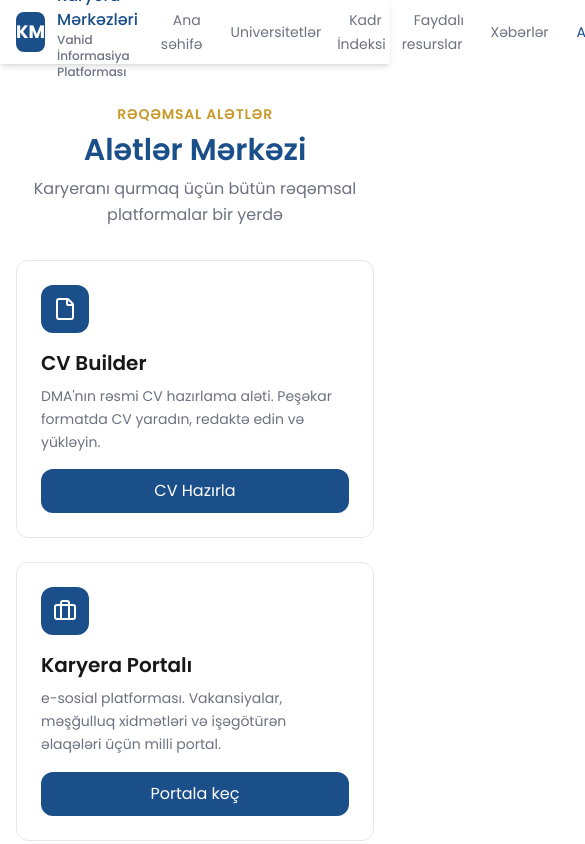
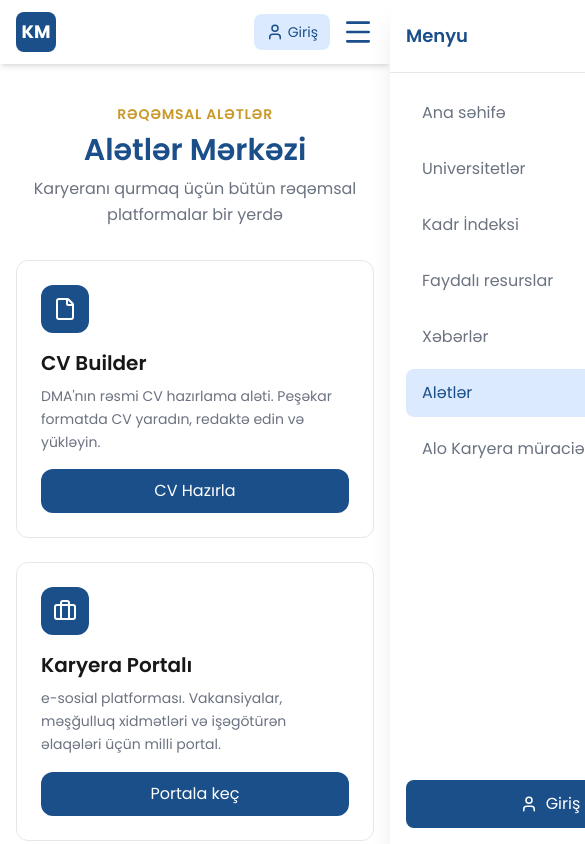
Before and after one commit to mmyakinin/kmp-dma, a Next.js app: page /aletler in a window 390 px wide. Shown: the top 844 px of the page, 585 px wide, since content can reach past the window. Built offline with nearby package versions, Linux system fonts and the light colour scheme.

Commit message:
reaponsive header

```diff
--- a/components/header.tsx
+++ b/components/header.tsx
@@ -1,49 +1,22 @@
 "use client";
 
-import React from "react";
+import React, { useState } from "react";
 import Link from "next/link";
 import { usePathname } from "next/navigation";
-import { User } from "lucide-react";
+import { Menu, User, X } from "lucide-react";
 import { cn } from "@/lib/utils";
 import { Container } from "./container";
+import { navLinks } from "@/data/navigations";
+import { Overlay } from "./overlay";
+import { MobileNavigation } from "./mobile-navigation";
 
 interface Props {
     className?: string;
 }
 
-export const navLinks = [
-    {
-        title: "Ana səhifə",
-        href: "/",
-    },
-    {
-        title: "Universitetlər",
-        href: "/universitetler",
-    },
-    {
-        title: "Kadr İndeksi",
-        href: "/kadr-indeksi",
-    },
-    {
-        title: "Faydalı resurslar",
-        href: "/faydali-resurslar",
-    },
-    {
-        title: "Xəbərlər",
-        href: "/xeberler",
-    },
-    {
-        title: "Alətlər",
-        href: "/aletler",
-    },
-    {
-        title: "Alo Karyera müraciət",
-        href: "/alo-karyera-muraciet",
-    },
-];
-
 export const Header: React.FC<Props> = ({ className }) => {
     const pathname = usePathname();
+    const [isMenuOpen, setIsMenuOpen] = useState(false);
 
     return (
         <header
@@ -56,7 +29,7 @@
                         <div className="w-10 h-10 rounded-lg flex items-center justify-center text-white text-lg font-bold bg-primary">
                             KM
                         </div>
-                        <div className="hiddden sm:block font-medium">
+                        <div className="hidden sm:block font-medium">
                             <h2 className="text-base text-primary">
                                 Karyera Mərkəzləri
                             </h2>
@@ -66,37 +39,26 @@
                         </div>
                     </Link>
 
-                    {/* Navigation */}
-                    <ul className="flex items-center gap-1">
-                        {navLinks.map((item, index) => {
-                            const isActive = item.href === pathname;
-
-                            return (
-                                <li key={index}>
-                                    <Link
-                                        href={item.href}
-                                        className={cn(
-                                            "text-sm text-center px-3 py-2 rounded-lg transition-all duration-500 hover:bg-blue-100 hover:text-primary",
-                                            isActive
-                                                ? "text-primary"
-                                                : "text-muted",
-                                        )}
-                                    >
-                                        {item.title}
-                                    </Link>
-                                </li>
-                            );
-                        })}
-                    </ul>
-
                     {/* Right Side */}
                     <div className="flex items-center gap-3">
                         <button className="inline-flex items-center gap-1 rounded-lg text-sm text-primary font-normal bg-blue-100 px-3 py-2">
                             <User size={18} /> <span>Giriş</span>
                         </button>
+                        <button
+                            className="block"
+                            onClick={() => setIsMenuOpen(true)}
+                        >
+                            <Menu size={32} className="text-primary" />
+                        </button>
                     </div>
                 </div>
             </Container>
+            <Overlay isOpen={isMenuOpen} onClose={() => setIsMenuOpen(false)} />
+            <MobileNavigation
+                isOpen={isMenuOpen}
+                onClose={() => setIsMenuOpen(false)}
+                pathname={pathname}
+            />
         </header>
     );
 };
--- /dev/null
+++ b/components/mobile-navigation.tsx
@@ -0,0 +1,74 @@
+"use client";
+
+import { navLinks } from "@/data/navigations";
+import { cn } from "@/lib/utils";
+import { User, X } from "lucide-react";
+import Link from "next/link";
+import React from "react";
+
+interface Props {
+    isOpen: boolean;
+    onClose: () => void;
+    pathname: string;
+}
+
+export const MobileNavigation: React.FC<Props> = ({
+    isOpen,
+    onClose,
+    pathname,
+}) => {
+    return (
+        <div
+            className={cn(
+                "fixed top-0 right-0 h-screen w-80 bg-white z-50 shadow-xl transition-transform duration-300",
+                isOpen ? "translate-x-0" : "translate-x-full",
+            )}
+        >
+            {/* Header */}
+            <div className="flex items-center justify-between p-4 border-b border-border">
+                <h2 className="text-lg font-semibold text-primary">Menyu</h2>
+
+                <button
+                    onClick={onClose}
+                    className="p-2 rounded-lg hover:bg-gray-100"
+                >
+                    <X size={24} />
+                </button>
+            </div>
+
+            {/* Navigation */}
+            <nav className="p-4">
+                <ul className="space-y-2">
+                    {navLinks.map((item) => {
+                        const isActive = pathname === item.href;
+
+                        return (
+                            <li key={item.href}>
+                                <Link
+                                    href={item.href}
+                                    onClick={onClose}
+                                    className={cn(
+                                        "block rounded-lg px-4 py-3 transition-colors",
+                                        isActive
+                                            ? "bg-blue-100 text-primary"
+                                            : "text-muted hover:bg-gray-100",
+                                    )}
+                                >
+                                    {item.title}
+                                </Link>
+                            </li>
+                        );
+                    })}
+                </ul>
+            </nav>
+
+            {/* Login Button */}
+            <div className="absolute bottom-4 left-4 right-4">
+                <button className="w-full inline-flex items-center justify-center gap-2 rounded-lg bg-primary px-4 py-3 text-primary-foreground">
+                    <User size={18} />
+                    Giriş
+                </button>
+            </div>
+        </div>
+    );
+};
--- /dev/null
+++ b/components/overlay.tsx
@@ -0,0 +1,18 @@
+import { cn } from "@/lib/utils";
+
+interface Props {
+    isOpen: boolean;
+    onClose: () => void;
+}
+
+export const Overlay = ({ isOpen, onClose }: Props) => {
+    return (
+        <div
+            onClick={onClose}
+            className={cn(
+                "fixed inset-0 bg-black/50 z-40 transition-opacity",
+                isOpen ? "opacity-100 visible" : "opacity-0 invisible",
+            )}
+        />
+    );
+};
--- /dev/null
+++ b/data/navigations.ts
@@ -0,0 +1,30 @@
+export const navLinks = [
+    {
+        title: "Ana səhifə",
+        href: "/",
+    },
+    {
+        title: "Universitetlər",
+        href: "/universitetler",
+    },
+    {
+        title: "Kadr İndeksi",
+        href: "/kadr-indeksi",
+    },
+    {
+        title: "Faydalı resurslar",
+        href: "/faydali-resurslar",
+    },
+    {
+        title: "Xəbərlər",
+        href: "/xeberler",
+    },
+    {
+        title: "Alətlər",
+        href: "/aletler",
+    },
+    {
+        title: "Alo Karyera müraciət",
+        href: "/alo-karyera-muraciet",
+    },
+];
```
